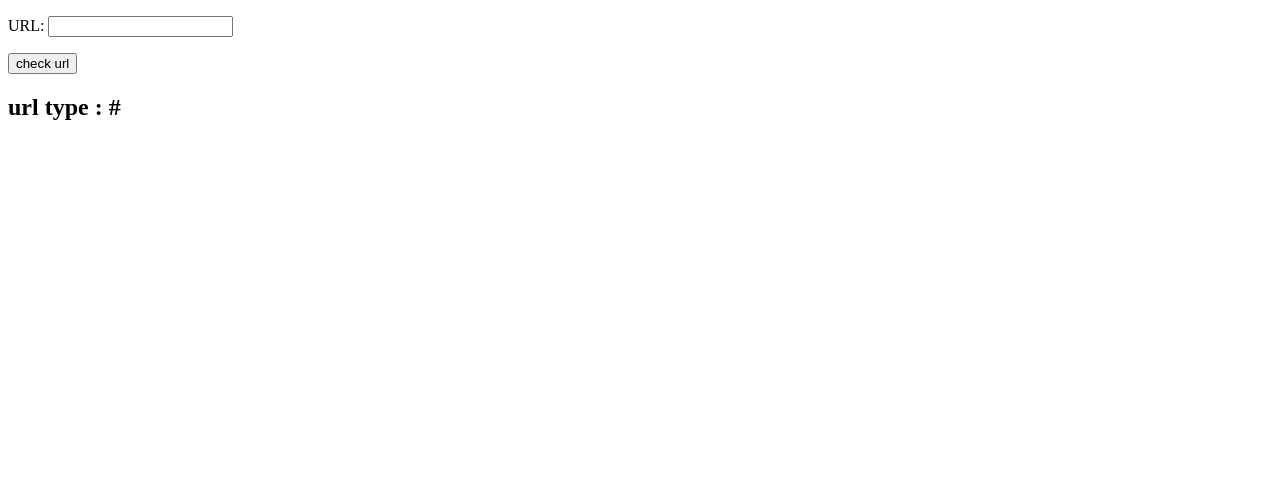
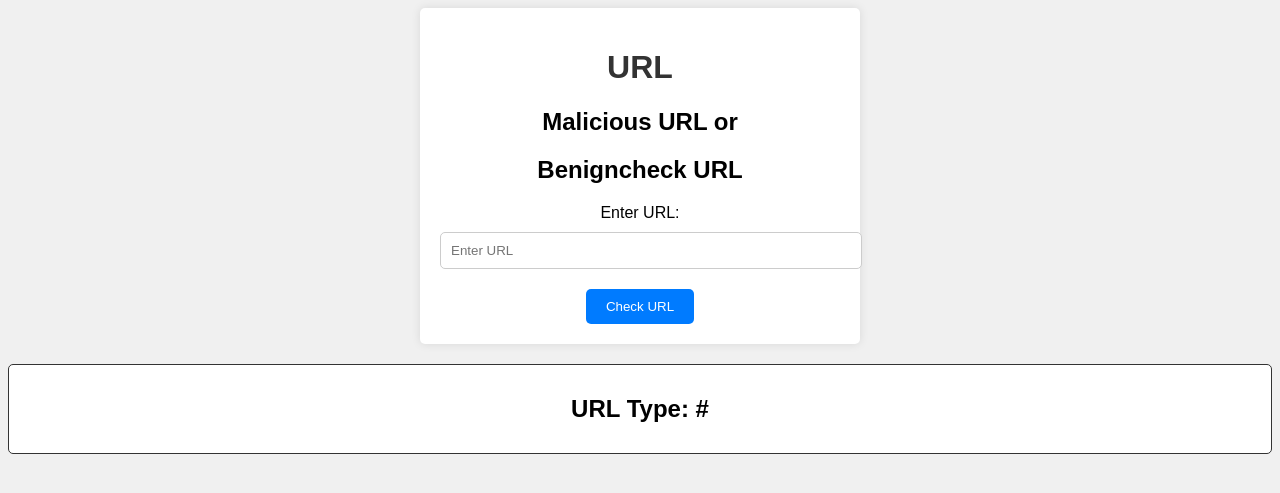
Before and after one commit to CosmicOmkar/model_update_prism, a Django app: template myproject/pricemodel/templates/index.html in a window 1280 px wide. Shown: the top 493 px of the page. Run offline with Django 4.2, Linux system fonts and the light colour scheme; tables that the repository leaves empty hold one stand-in row (values such as "Sample post"); the template is opened without the code that fills it: values that come from a table or form of the project are taken from there, most other values are stand-ins (such as "Sample title", 1, 10 or a date in 2020); parts of the project's set-up code (start-up, migrations or seed data) failed here and were passed over.

Commit message:
URL_Model

```diff
--- a/myproject/pricemodel/templates/index.html
+++ b/myproject/pricemodel/templates/index.html
@@ -1,24 +1,77 @@
-
-
-
-
-<!--  index.html  -->
 
 <!DOCTYPE html>
 <html>
 <head>
-    <title>Real Estate Price Prediction</title>
+    <title>URL prediction</title>
+    <style>
+        body {
+            font-family: Arial, sans-serif;
+            background-color: #f0f0f0;
+            text-align: center;
+        }
+
+        form {
+            background-color: #fff;
+            max-width: 400px;
+            margin: 0 auto;
+            padding: 20px;
+            border-radius: 5px;
+            box-shadow: 0 0 10px rgba(0, 0, 0, 0.1);
+        }
+
+        h1 {
+            color: #333;
+        }
+
+        label {
+            display: block;
+            margin-bottom: 10px;
+        }
+
+        input[type="text"] {
+            width: 100%;
+            padding: 10px;
+            margin-bottom: 20px;
+            border: 1px solid #ccc;
+            border-radius: 5px;
+        }
+
+        button {
+            background-color: #007bff;
+            color: #fff;
+            border: none;
+            padding: 10px 20px;
+            border-radius: 5px;
+            cursor: pointer;
+        }
+
+        button:hover {
+            background-color: #0056b3;
+        }
+
+        .result {
+            margin-top: 20px;
+            padding: 10px;
+            border: 1px solid #333;
+            background-color: #fff;
+            border-radius: 5px;
+        }
+    </style>
 </head>
 <body>
     <form method="post">
         {% csrf_token %}
-        {{ form.as_p }}
-        <button type="submit"> check url </button>
+        <h1> URL</h1>
+        <h2>  Malicious URL or</h2>
+        <h2>  Benigncheck URL</h2>
+        <label for="url">Enter URL:</label>
+        <input type="text" id="url" name="url" placeholder="Enter URL">
+        <button type="submit">Check URL</button>
     </form>
 
     {% if url %}
-    <div>
-        <h2>url type : {{ url }}</h2>
+    <div class="result">
+        <h2>URL Type: {{ url }}</h2>
     </div>
     {% endif %}
 </body>
```
Also changed, not shown: myproject/pricemodel/views.py (line endings or trailing spaces).
